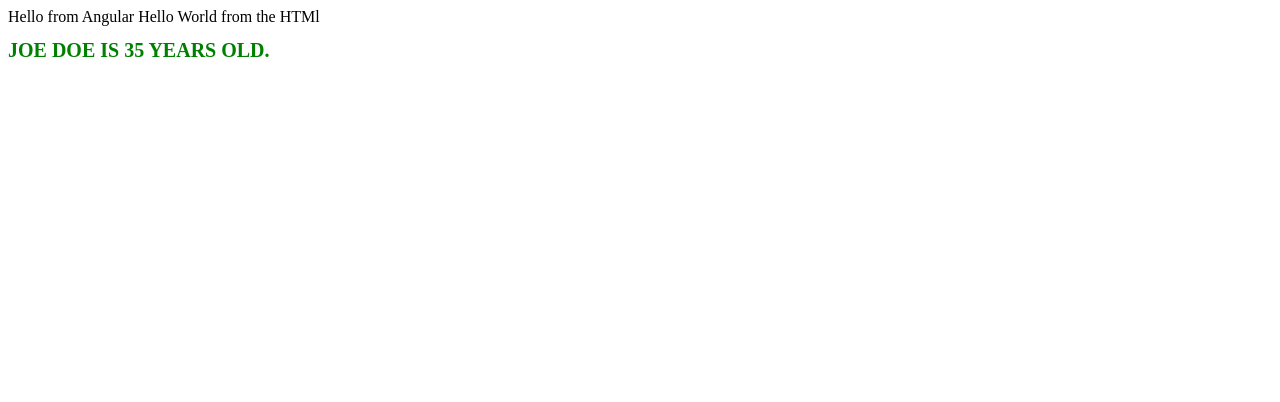
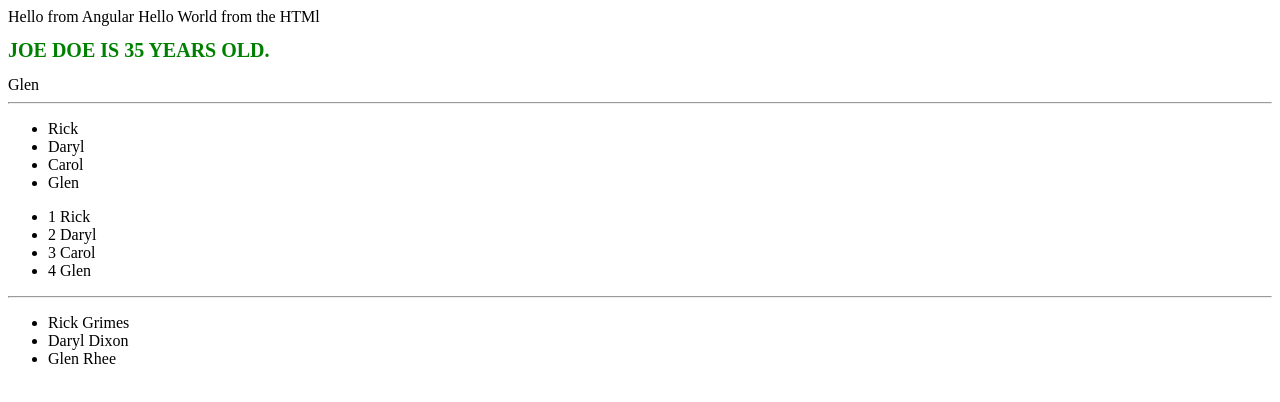
Before and after one commit to babarindeos/angularapp, an Angular app: page / in a window 1280 px wide. Shown: the top 402 px of the page. Built offline with nearby package versions, Linux system fonts and the light colour scheme.

Commit message:
ngFor looping

```diff
--- a/src/app/components/sandbox/sandbox.component.html
+++ b/src/app/components/sandbox/sandbox.component.html
@@ -1,2 +1,19 @@
 Hello World from the HTMl
 <h1 class="special">{{ name }} is {{ age }} years old.</h1>
+
+{{ people[people.length-1] }}
+
+<hr>
+<ul>
+    <li *ngFor="let person of people">{{ person }}</li>
+</ul>
+
+<ul>
+    <li *ngFor="let person of people; let i = index">{{ i + 1 }} {{ person }}</li>
+</ul>
+<hr/>
+<ul>
+    <li *ngFor="let person of people2; let i=index;">
+        {{person.firstname}} {{person.lastname}}
+    </li>
+</ul>
--- a/src/app/components/sandbox/sandbox.component.ts
+++ b/src/app/components/sandbox/sandbox.component.ts
@@ -20,9 +20,26 @@ export class SandboxComponent{
     name: string = "Joe Doe";
     age: number = 35;
 
+    people = ['Rick', 'Daryl', 'Carl', 'Glen'];
+
+    people2 = [
+        {
+            firstname: 'Rick',
+            lastname: 'Grimes',
+        },
+        {
+            firstname: 'Daryl',
+            lastname: 'Dixon',
+        },
+        {
+            firstname: 'Glen',
+            lastname: 'Rhee',
+        }
+    ];
+
 
     constructor(){
-
+            this.people[2] = 'Carol';
 
     }
 
```
